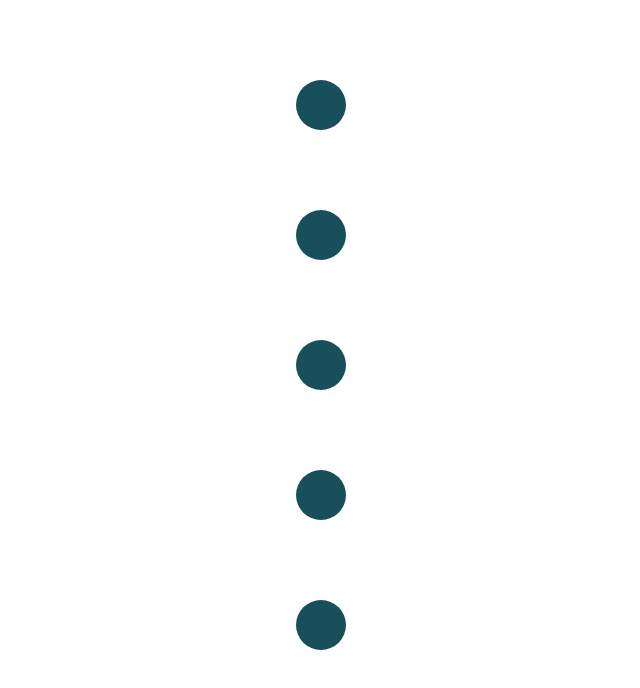
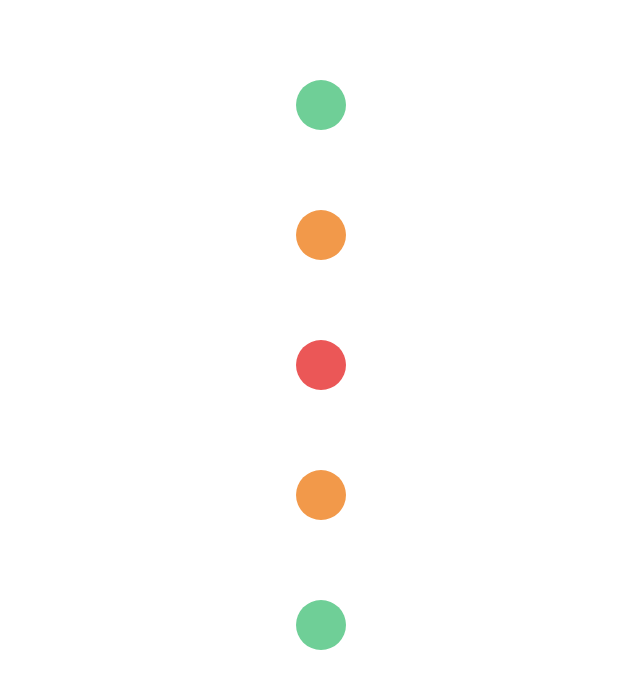
Before and after one commit to Zasetsky/day-statistics-popup-window, a Vue app: page / in a window 1280 px wide. Shown: the top 688 px of the page, without its empty margins (319-959 px from the left). Built offline with nearby package versions, Linux system fonts and the light colour scheme.

Commit message:
final fixes

```diff
--- a/src/App.vue
+++ b/src/App.vue
@@ -7,6 +7,7 @@
       @mouseover="cancelCloseTimeout"
       @mouseleave="startHidePopup"
       class="circle"
+      :style="{ backgroundColor: getColor(item.dayStatus) }"
       v-popover:popover
     >
       <popup-window
@@ -39,6 +40,19 @@ export default class App extends Vue {
 
   get showOptions() {
     return this.$store.getters["localStates/getshowOptions"] as LocalStates;
+  }
+
+  getColor(status: string) {
+    switch (status) {
+      case "success":
+        return "#6FCF97";
+      case "danger":
+        return "#EB5757";
+      case "warning":
+        return "#F2994A";
+      default:
+        return "transparent";
+    }
   }
 
   showPopup(date: string) {
@@ -83,7 +97,6 @@ export default class App extends Vue {
   cursor: pointer;
   width: 50px;
   height: 50px;
-  background-color: #17505b;
   border-radius: 50%;
   margin: auto;
   margin-top: 80px;
--- a/src/store/modules/status.module.ts
+++ b/src/store/modules/status.module.ts
@@ -11,7 +11,7 @@ const status: Module<Status[], RootState> = {
     },
     {
       date: "03-07-2023",
-      dayStatus: "success",
+      dayStatus: "warning",
       comment: "",
     },
     {
@@ -21,7 +21,7 @@ const status: Module<Status[], RootState> = {
     },
     {
       date: "05-07-2023",
-      dayStatus: "success",
+      dayStatus: "warning",
       comment: "",
     },
     {
--- a/src/store/modules/user.module.ts
+++ b/src/store/modules/user.module.ts
@@ -5,7 +5,7 @@ const user: Module<User, RootState> = {
   namespaced: true,
 
   state: {
-    isAdmin: false, // Поменяйте чтобы посмотреть состояния от лица админа
+    isAdmin: true, // Поменяйте чтобы посмотреть состояния от лица админа
     normLevel: {
       val: 45,
       max: 100,
```
Also changed, not shown: src/types.ts (+4 -4 lines), 1 other file (tests, documents, lock files or other folders).
